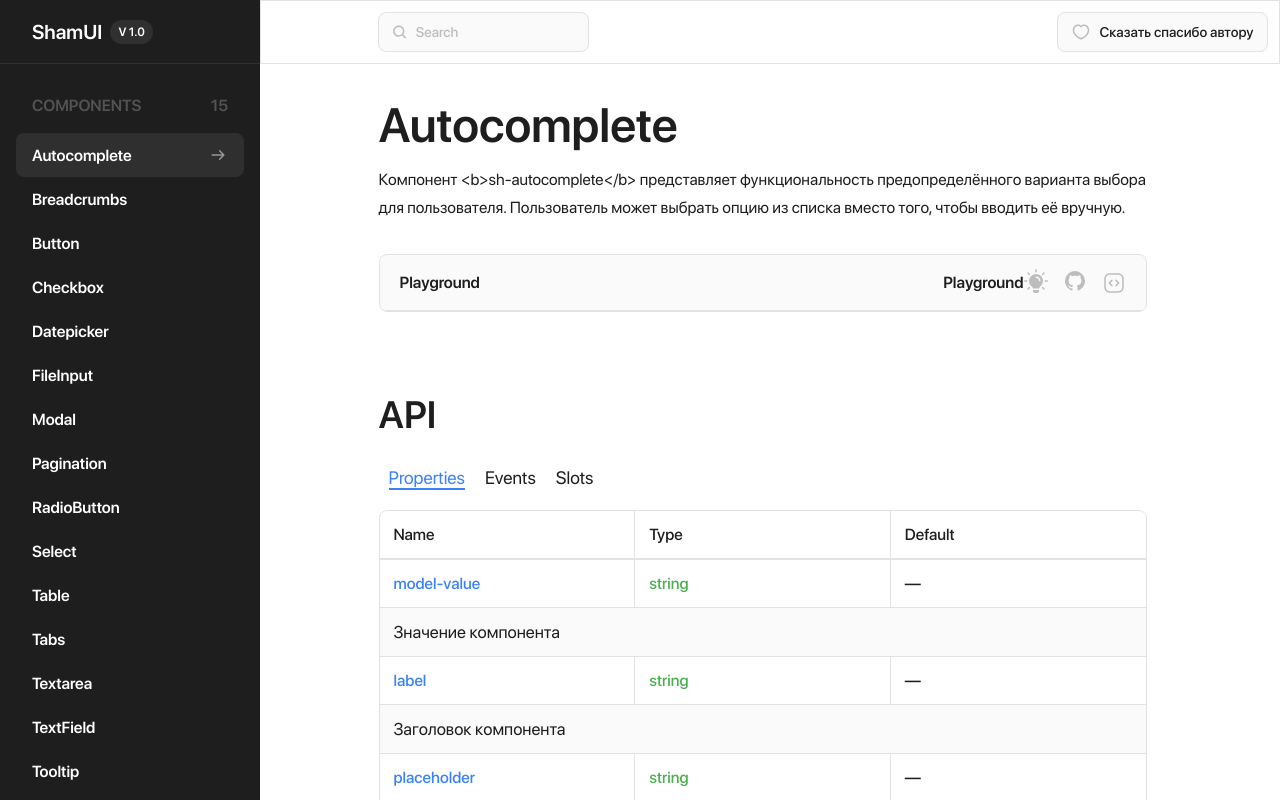
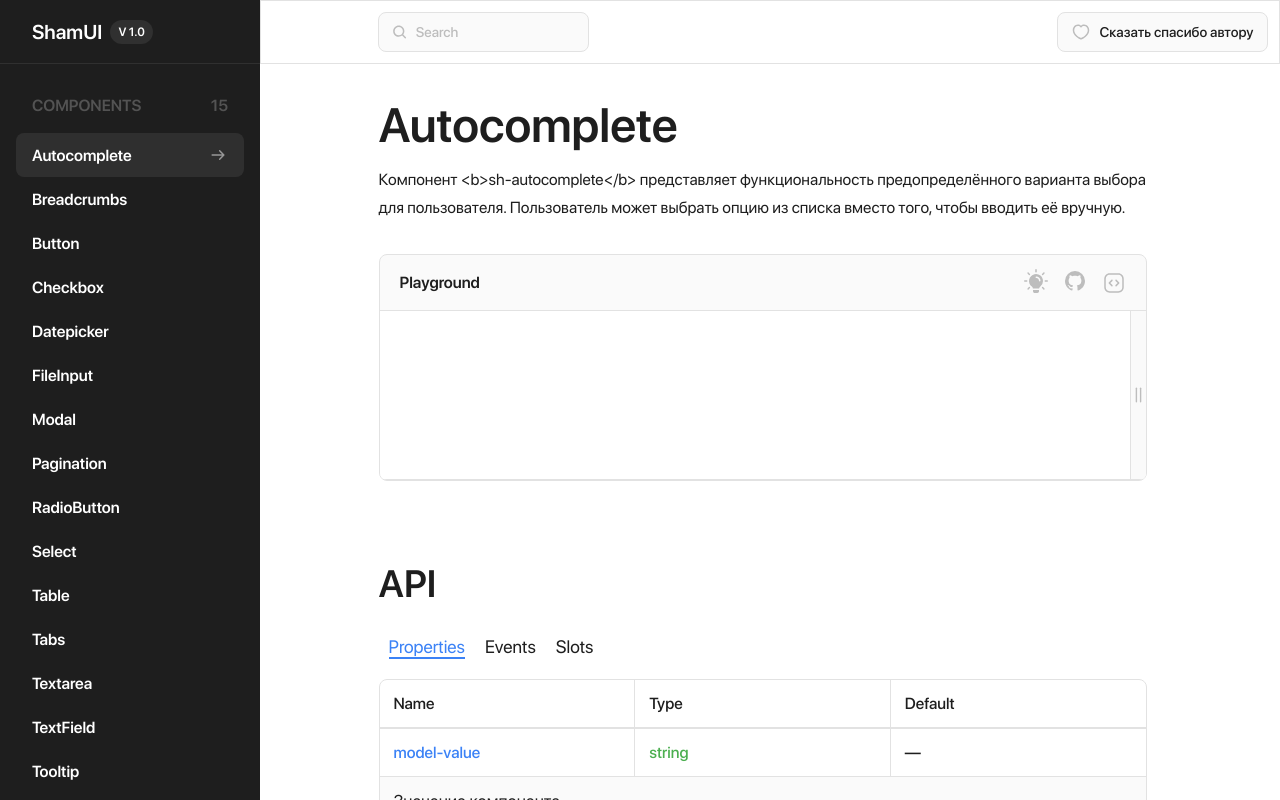
Before and after one commit to code-build-project/sham-ui-react, a React (Create React App) app: page /autocomplete in a window 1280 px wide. Built offline with nearby package versions, Linux system fonts and the light colour scheme.

Commit message:
create playground

```diff
--- a/src/components/common/Playground/index.tsx
+++ b/src/components/common/Playground/index.tsx
@@ -1,19 +1,22 @@
-import React from 'react';
-import Input from 'components/common/Input';
+import React, { useState, useRef, useMemo } from 'react';
 import { ReactComponent as IconBulb } from 'assets/icons/bulb.svg';
 import { ReactComponent as IconGithub } from 'assets/icons/github.svg';
 import { ReactComponent as IconCode } from 'assets/icons/code.svg';
+import { ReactComponent as IconResize } from 'assets/icons/resize.svg';
 import styles from 'components/common/Playground/styles.module.sass';
 
 type InputChangeEvent = React.ChangeEvent<HTMLInputElement>;
 
 type Props = {
     className?: string,
+    codeTemplate?: string,
     gitLink?: string,
+    children?: React.ReactNode,
     onInput?: (event: InputChangeEvent) => void,
 }
 
 const defaultProps: Props = {
+    codeTemplate: '',
     gitLink: '',
 };
 
@@ -21,13 +24,50 @@ function Playground(prevProps: Props): JSX.Element {
     const props = { ...defaultProps, ...prevProps };
 
     // BLOCK "code show"
+    const [isCodeShow, setCodeShow] = useState<boolean>(false);
+
+    const codeClasses = useMemo(() => {
+        return isCodeShow ? 'code_open' : '';
+    }, [isCodeShow]);
+
     const showCode = (): void => {
-        // isCodeShow.value = !isCodeShow.value;
+        setCodeShow(!isCodeShow);
     };
 
     // BLOCK "field theme change"
+    const [isLight, setLight] = useState<boolean>(false);
+
     const setTheme = (): void => {
-        // isLight.value = !isLight.value;
+        setLight(!isLight);
+    };
+
+    const fieldClasses = useMemo(() => {
+        return isLight ? 'field-dark' : '';
+    }, [isLight]);
+
+    // BLOCK "field resize"
+    const refField = useRef<HTMLInputElement>(null);
+
+    const drag = (e: React.MouseEvent): void => {
+        let dragX = e.clientX;
+
+        document.onmousemove = function onMouseMove(e: MouseEvent): void {
+            if (!refField.current) {
+                return;
+            }
+
+            const maxWidthField = 768;
+            const newWidth = refField.current.offsetWidth + e.clientX - dragX;
+
+            if (newWidth < maxWidthField) {
+                refField.current.style.width = newWidth + 'px';
+                dragX = e.clientX;
+            }
+        };
+
+        document.onmouseup = function onMouseLeave(): void {
+            document.onmousemove = document.onmouseup = null;
+        };
     };
 
     return (
@@ -36,8 +76,6 @@ function Playground(prevProps: Props): JSX.Element {
                 Playground
 
                 <div className={styles['header-icons']}>
-                    Playground
-
                     <IconBulb
                         className={styles['icon-bulb']}
                         onClick={setTheme}
@@ -55,6 +93,27 @@ function Playground(prevProps: Props): JSX.Element {
                     />
                 </div>
             </div>
+
+            <div
+                className={`${styles.field} ${styles[fieldClasses]}`}
+                ref={refField}
+            >
+                {props.children}
+
+                <div className={styles['field-resize']}>
+                    <IconResize
+                        className={styles['icon-resize']}
+                        onMouseDown={drag}
+                    />
+                </div>
+            </div>
+
+            <div className={`${styles.code} ${styles[codeClasses]}`}>
+                <div
+                    className={styles['code-template']}
+                    dangerouslySetInnerHTML={{ __html: props.codeTemplate || '' }}
+                />
+            </div>
         </div>
     );
 }
```
